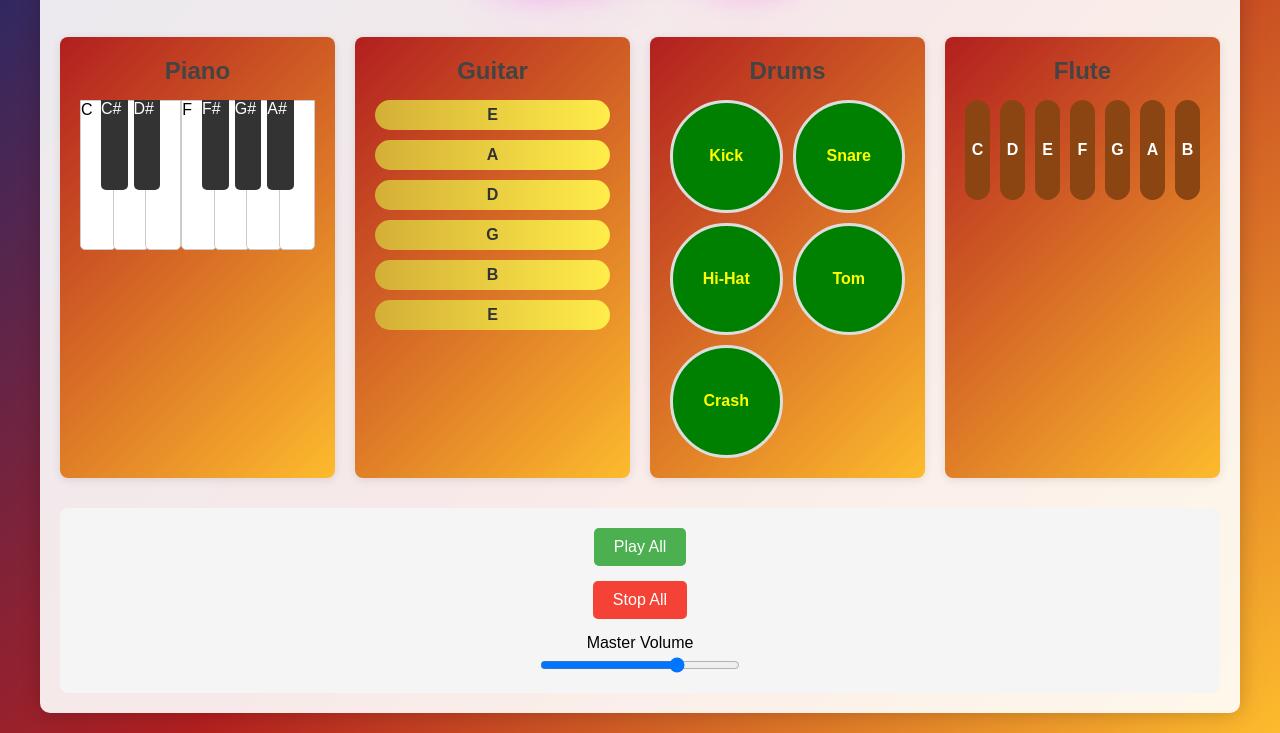
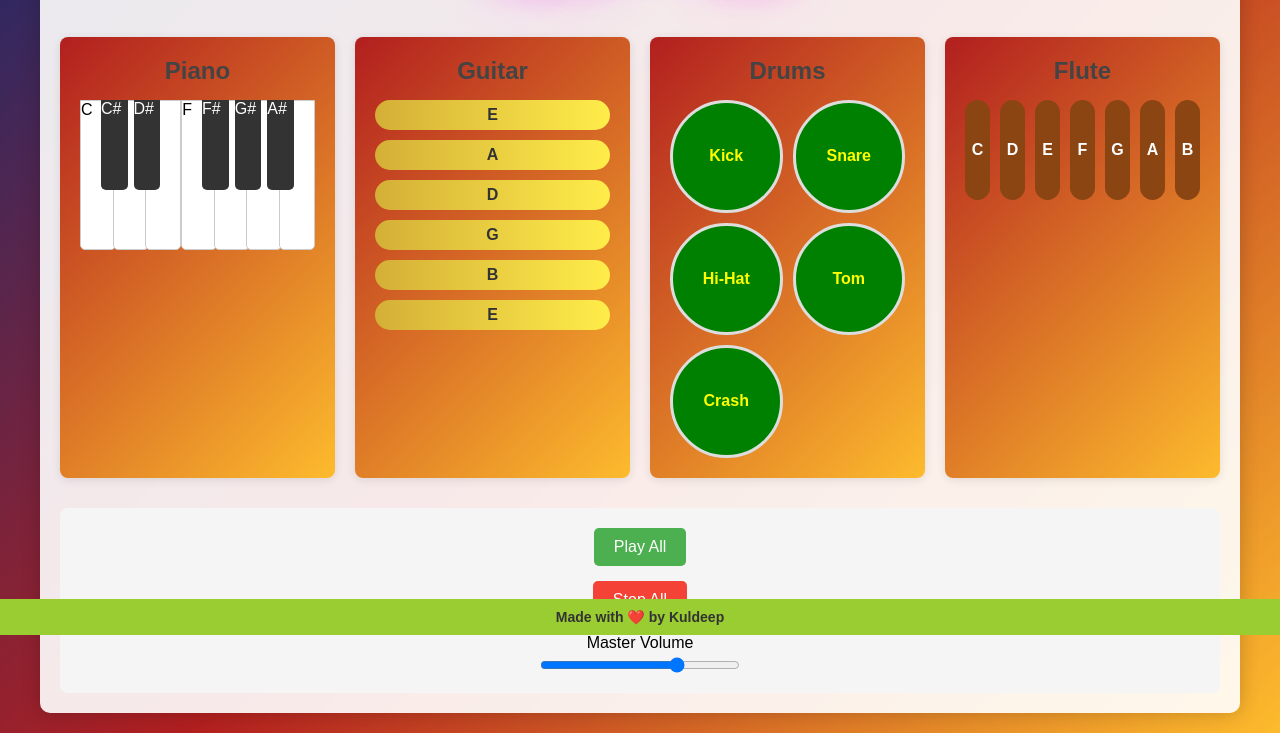
Before and after one commit to Kuldeep-zarial/webtech_2, a plain HTML site: page index.html in a window 1280 px wide. Shown: the part 165-898 px from the top of the page. Drawn offline with nearby package versions, Linux system fonts and the light colour scheme.

Commit message:
giving final touches

```diff
--- a/index.html
+++ b/index.html
@@ -7,6 +7,18 @@
     <link rel="stylesheet" href="styles.css">
     <style>
 
+        footer {
+            text-align: center;
+            padding: 10px;
+            position: fixed;
+            bottom: 0;
+            width: 100%;
+            background-color: yellowgreen;
+            font-family: Arial, sans-serif;
+            font-size: 14px;
+            color: #333;
+            font-weight: bold;
+        }
 
           .neon-text {
             margin-bottom: 5%;
@@ -116,6 +128,9 @@
                 <label for="masterVolume">Master Volume</label>
                 <input type="range" id="masterVolume" min="0" max="100" value="70">
             </div>
+            <footer>
+                Made with ❤️ by Kuldeep
+            </footer>
         </div>
     </div>
     <script src="https://cdnjs.cloudflare.com/ajax/libs/tone/14.8.49/Tone.js"></script>
```
